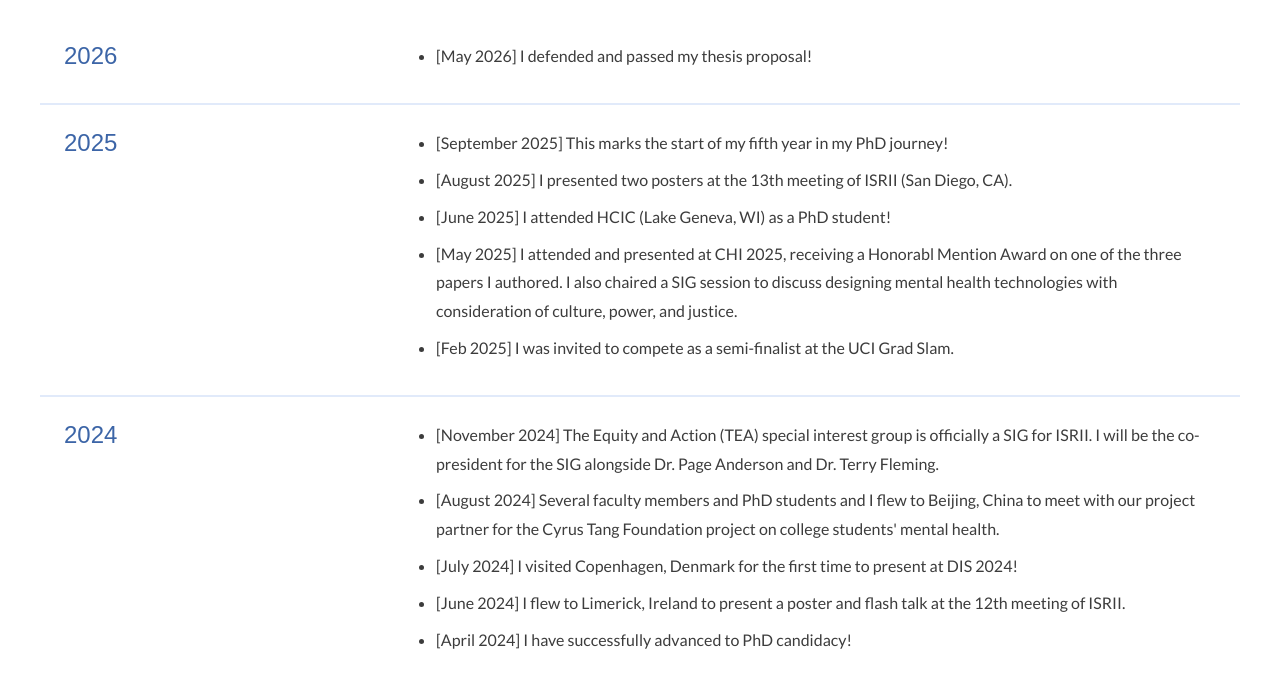
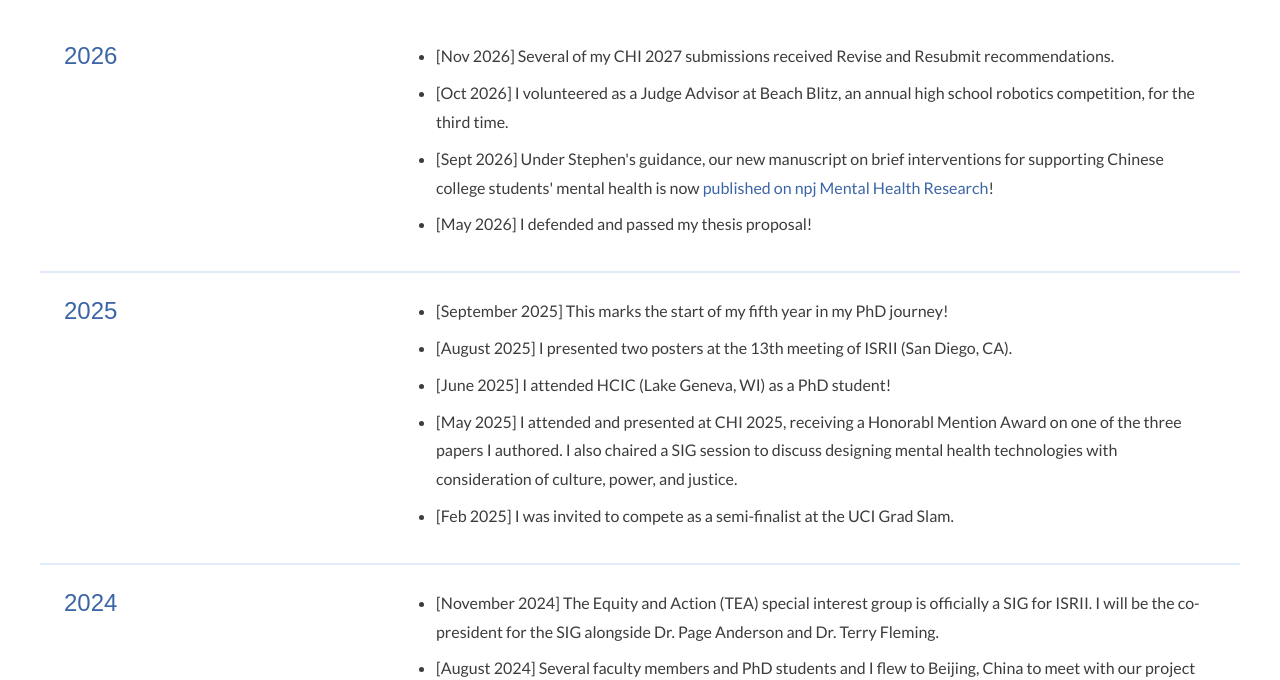
Before and after one commit to noviawong/noviawong.github.io, a plain HTML site: page news.html in a window 1280 px wide. Shown: the part 120-800 px from the top of the page. Drawn offline with Linux system fonts and the light colour scheme.

Commit message:
News updates

```diff
--- a/news.html
+++ b/news.html
@@ -55,6 +55,9 @@
        <h2 class="col-3">2026</h2>
             <div class="col-8">
                 <ul>
+                    <li>[Nov 2026] Several of my CHI 2027 submissions received Revise and Resubmit recommendations.</li>
+                    <li>[Oct 2026] I volunteered as a Judge Advisor at Beach Blitz, an annual high school robotics competition, for the third time.</li>
+                    <li>[Sept 2026] Under Stephen's guidance, our new manuscript on brief interventions for supporting Chinese college students' mental health is now <a ref="https://www.nature.com/articles/s44184-026-00247-w">published on npj Mental Health Research</a>!</li>
                     <li>[May 2026] I defended and passed my thesis proposal!</li>
                 </ul>
             </div>
```
